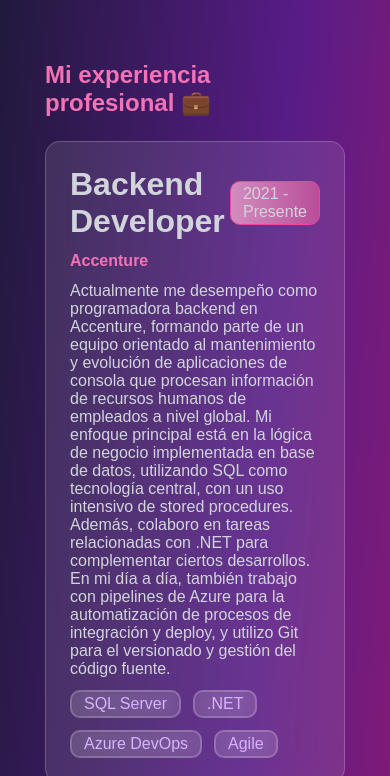
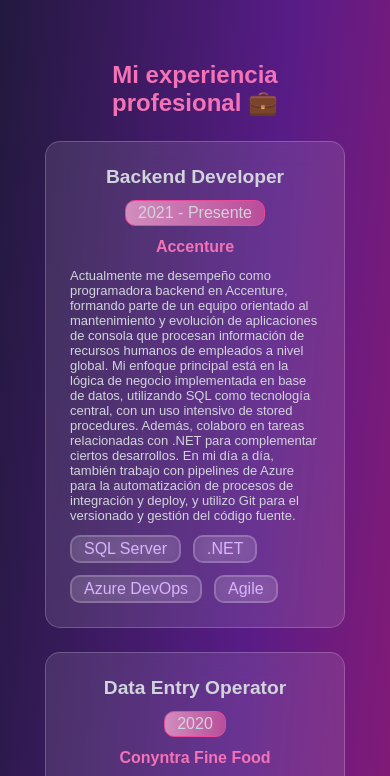
Before and after one commit to matugramajo/portfolio, a plain HTML site: page index.html in a window 390 px wide. Shown: the part 1186-1962 px from the top of the page. Drawn offline with Linux system fonts and the light colour scheme.

Commit message:
experiencia responsive

```diff
--- a/index.html
+++ b/index.html
@@ -70,7 +70,9 @@
             </div>
         </section>
         <section class="cardverticales experiencia">
-            <div class="titulo">Mi experiencia profesional 💼</div>
+            <div class="titulo">
+                <p>Mi experiencia profesional 💼</p>
+            </div>
             <div class="cardsexp">
                 <div class="card">
                     <div class="titulopuesto">
@@ -78,22 +80,24 @@
                         <div class="anios">2021 - Presente</div>
                     </div>
                     <div class="empresa">Accenture</div>
-                    <div class="descripcionpuesto">Actualmente me desempeño como programadora backend en Accenture, formando parte
-                        de un equipo orientado al mantenimiento y evolución de aplicaciones de consola que procesan información de
-                        recursos humanos de empleados a nivel global. Mi enfoque principal está en la lógica de negocio implementada
-                        en base de datos, utilizando SQL como tecnología central, con un uso intensivo de stored procedures. Además,
-                        colaboro en tareas relacionadas con .NET para complementar ciertos desarrollos. En mi día a día, también
-                        trabajo
-                        con pipelines de Azure para la automatización de procesos de integración y deploy, y utilizo Git para el
-                        versionado y gestión del código fuente.</div>
+                    <div class="descripcionpuesto">
+                        Actualmente me desempeño como programadora backend en Accenture, formando parte
+                        de un equipo orientado al mantenimiento y evolución de aplicaciones de consola que procesan información
+                        de recursos humanos de empleados a nivel global. Mi enfoque principal está en la lógica de negocio
+                        implementada en base de datos, utilizando SQL como tecnología central, con un uso intensivo de stored
+                        procedures.
+                        Además, colaboro en tareas relacionadas con .NET para complementar ciertos desarrollos. En mi día a día, también
+                        trabajo con pipelines de Azure para la automatización de procesos de integración y deploy, y utilizo Git
+                        para el versionado y gestión del código fuente.
+                    </div>
                     <div class="stack">
                         <div>SQL Server</div>
                         <div>.NET</div>
                         <div>Azure DevOps</div>
                         <div>Agile</div>
                     </div>
-                </div>
-                <div class="card">
+                    </div>
+                    <div class="card">
                     <div class="titulopuesto">
                         <div class="puesto">Data Entry Operator</div>
                         <div class="anios">2020</div>
--- a/style.css
+++ b/style.css
@@ -284,6 +284,18 @@ a.contacto-btn {
     border-bottom: 1px solid rgba(255, 255, 255, 0.2);
 }
 
+    .descripcionpuesto-container {
+      display: block;
+    }
+
+    .descripcionpuesto-container summary {
+      display: none;
+    }
+
+    .descripcionpuesto {
+      display: block;
+    }
+
 @media (max-width: 600px) {
     .sectionsContainer {
         max-width: 300px;
@@ -332,4 +344,26 @@ a.contacto-btn {
     .proyecto.reverse {
         flex-flow: column nowrap;
     }
+
+    .experiencia p {
+        text-align: center;
+    }
+
+    .titulopuesto {
+        flex-direction: column;
+        gap: 12px;
+    }
+
+    .puesto {
+        font-size: larger;
+    }
+
+    .empresa {
+        text-align: center;
+    }
+
+    .descripcionpuesto {
+        font-size: small;
+    }
+
 }
```
